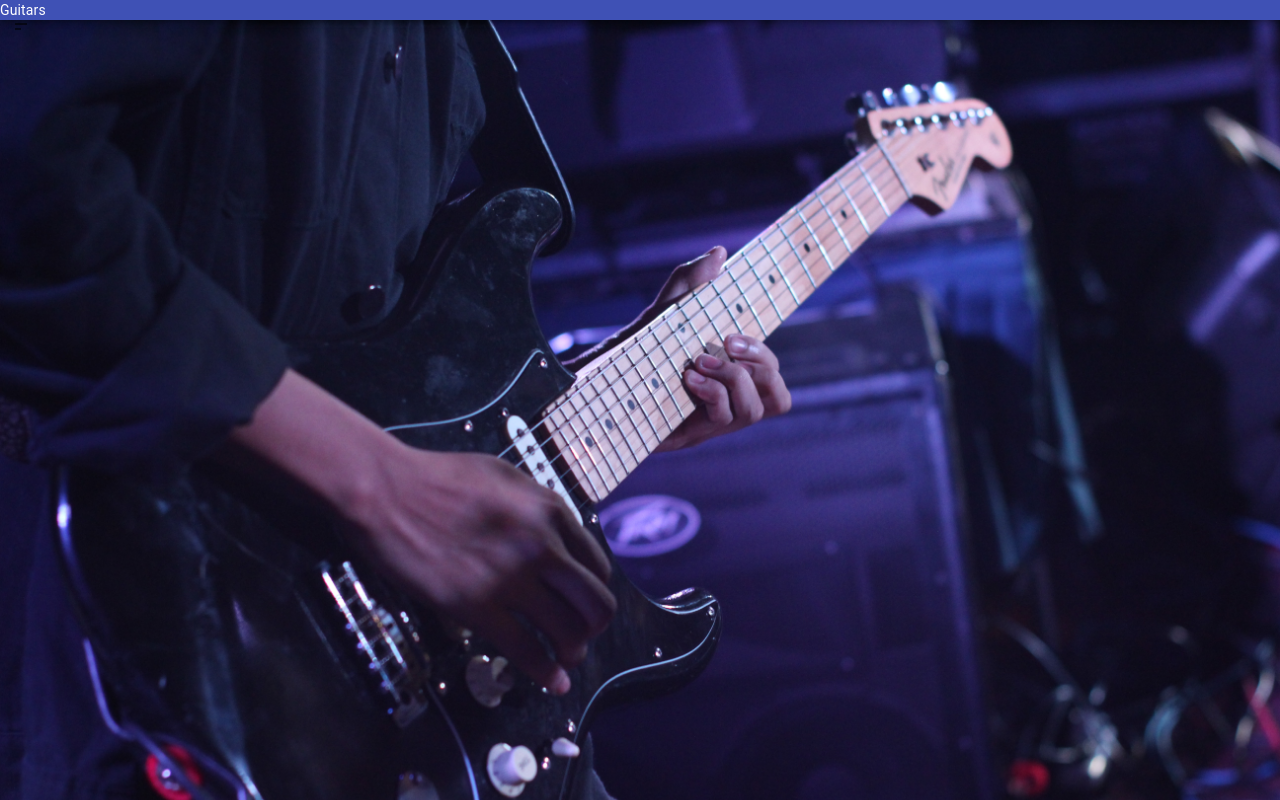
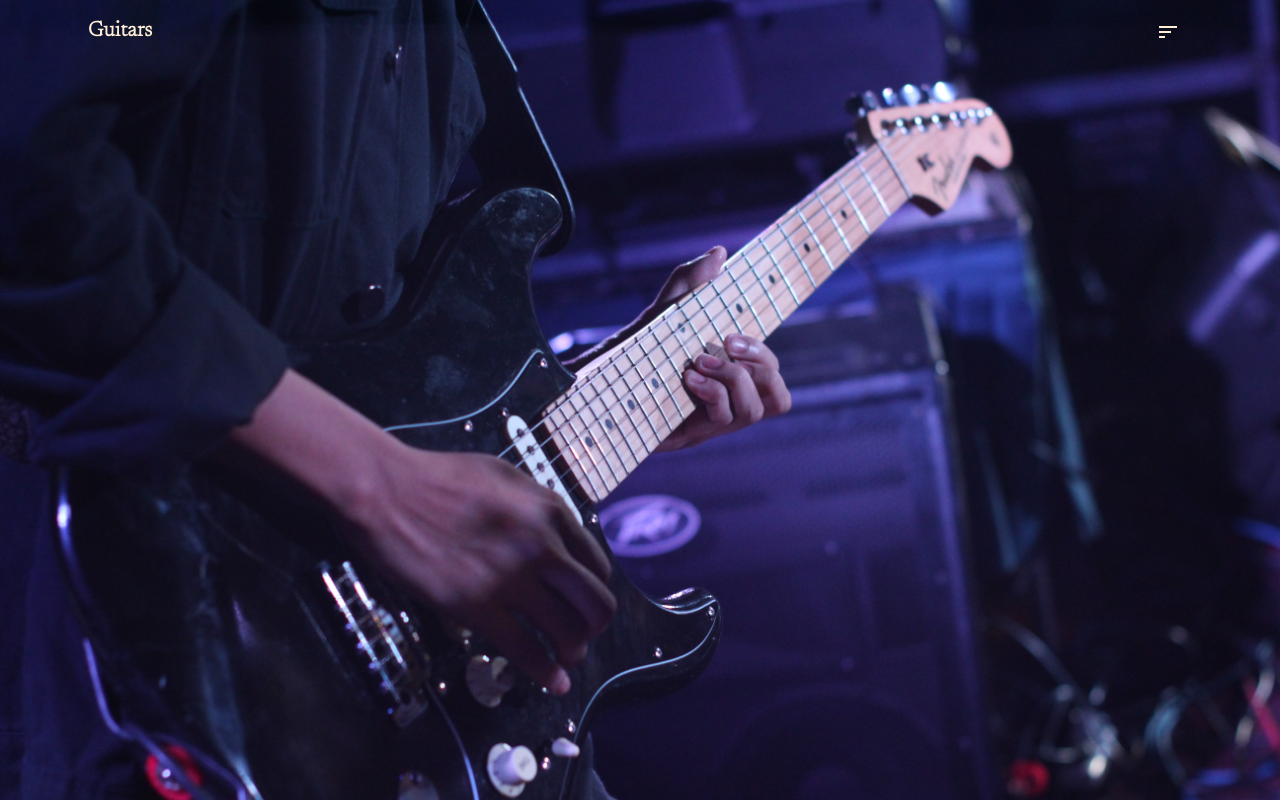
Before and after one commit to AlexKman/MaterialUILandingPage, a React (Create React App) app: page / in a window 1280 px wide. Built offline with nearby package versions, Linux system fonts and the light colour scheme.

Commit message:
Modified header component to include a toolbar and using flexbox to display the icon and title separately within a makestyles function

```diff
--- a/public/index.html
+++ b/public/index.html
@@ -25,6 +25,8 @@
       Learn how to configure a non-root public URL by running `npm run build`.
     -->
     <title>React App</title>
+    <link rel="preconnect" href="https://fonts.gstatic.com">
+<link href="https://fonts.googleapis.com/css2?family=Newsreader:wght@300&display=swap" rel="stylesheet">
   </head>
   <body>
     <noscript>You need to enable JavaScript to run this app.</noscript>
--- a/src/components/Header.js
+++ b/src/components/Header.js
@@ -1,20 +1,39 @@
 import React from "react";
 import { makeStyles } from "@material-ui/core/styles";
-import { AppBar, IconButton } from "@material-ui/core";
+import { AppBar, IconButton, Toolbar } from "@material-ui/core";
 import SortIcon from "@material-ui/icons/Sort";
 
 const useStyles = makeStyles((theme) => ({
-  root: {},
+  AppBar: {
+    background: "none",
+    fontFamily: "Newsreader",
+  },
+  icon: {
+    color: "#FFEED6",
+  },
+  header: {
+    color: "#FFEED6",
+    fontSize: "1.5em",
+    flexGrow: "1",
+  },
+  wrapper: {
+    width: "90%",
+    margin: "auto",
+  },
 }));
 
 export default function Header() {
   const classes = useStyles();
   return (
     <div>
-      <AppBar>Guitars</AppBar>
-      <IconButton>
-        <SortIcon></SortIcon>
-      </IconButton>
+      <AppBar className={classes.AppBar} elevation={0}>
+        <Toolbar className={classes.wrapper}>
+          <h2 className={classes.header}>Guitars</h2>
+          <IconButton>
+            <SortIcon className={classes.icon}></SortIcon>
+          </IconButton>
+        </Toolbar>
+      </AppBar>
     </div>
   );
 }
```
